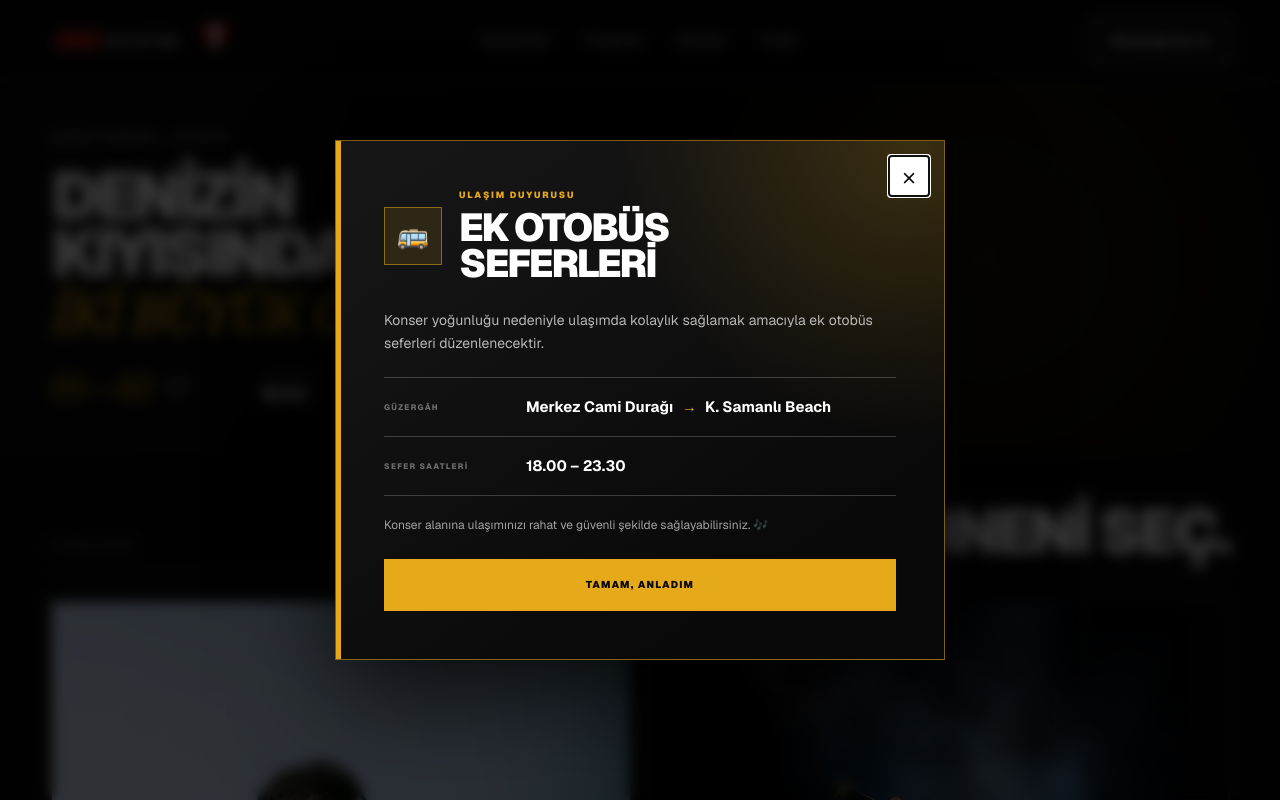
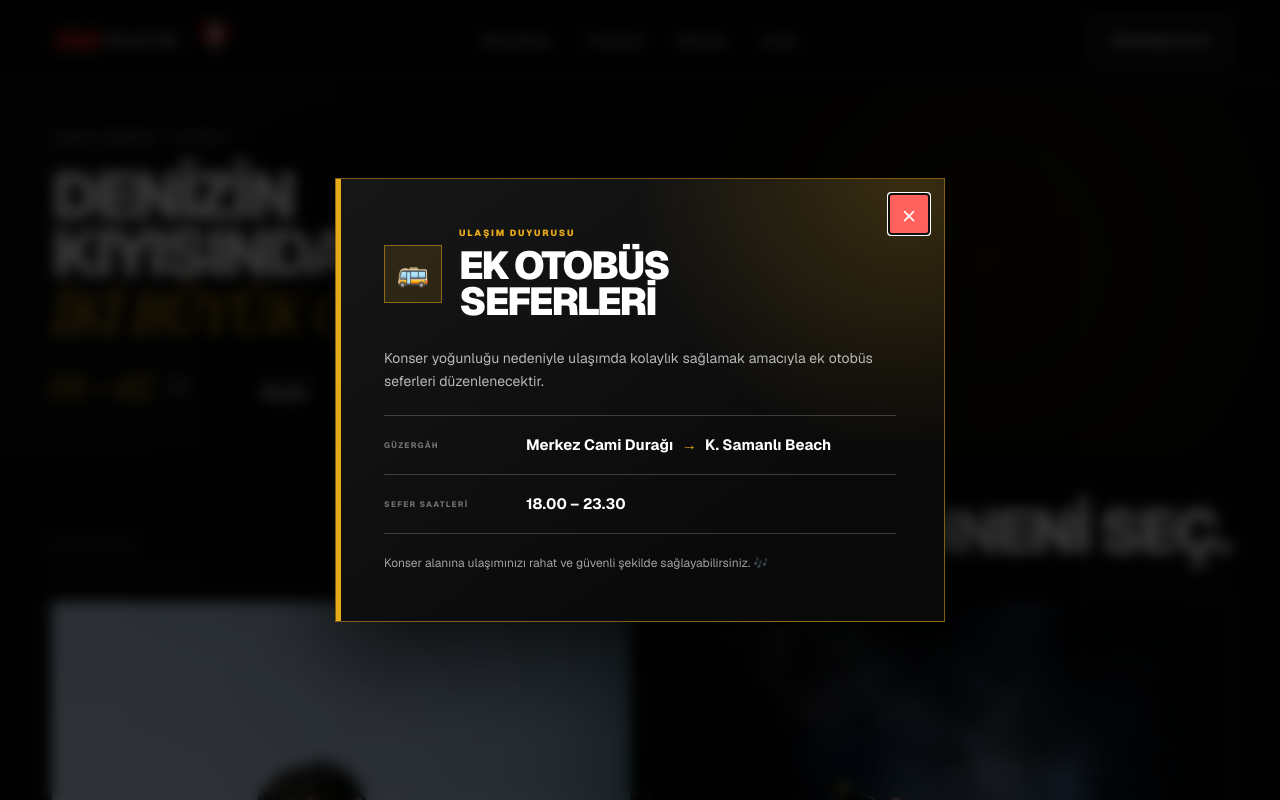
Before and after one commit to mahmutihsandal/sngweb, a Next.js app: page / in a window 1280 px wide. Shown: the top 800 px of the page. Built offline with nearby package versions, Linux system fonts and the light colour scheme.

Commit message:
Refine transport announcement close control

```diff
--- a/app/TransportAnnouncement.tsx
+++ b/app/TransportAnnouncement.tsx
@@ -68,10 +68,6 @@ export default function TransportAnnouncement() {
         <p className="transport-dialog-note">
           Konser alanına ulaşımınızı rahat ve güvenli şekilde sağlayabilirsiniz. 🎶
         </p>
-
-        <button className="transport-dialog-action" type="button" onClick={closeDialog}>
-          TAMAM, ANLADIM
-        </button>
       </div>
     </dialog>
   );
--- a/app/globals.css
+++ b/app/globals.css
@@ -66,8 +66,8 @@ section[id] { scroll-margin-top: 96px; }
   height: 42px;
   display: grid;
   place-items: center;
-  border: 1px solid rgba(255,255,255,.28);
-  background: rgba(8,8,8,.55);
+  border: 1px solid var(--red);
+  background: var(--red);
   color: #fff;
   font: inherit;
   cursor: pointer;
@@ -75,7 +75,7 @@ section[id] { scroll-margin-top: 96px; }
 }
 .transport-dialog-close span { font-size: 27px; font-weight: 300; line-height: 1; }
 .transport-dialog-close:hover,
-.transport-dialog-close:focus-visible { border-color: #fff; background: #fff; color: #090909; }
+.transport-dialog-close:focus-visible { border-color: #ff625d; background: #ff625d; color: #fff; }
 .transport-dialog-heading { display: flex; align-items: center; gap: 17px; padding-right: 45px; }
 .transport-dialog-icon {
   width: 58px;
@@ -125,26 +125,11 @@ section[id] { scroll-margin-top: 96px; }
 .transport-dialog-details strong { font-size: 15px; line-height: 1.45; }
 .transport-dialog-details b { margin: 0 5px; color: var(--gold); }
 .transport-dialog-note {
-  margin: 20px 0 24px;
+  margin: 20px 0 0;
   color: rgba(255,255,255,.62);
   font-size: 12px;
   line-height: 1.6;
 }
-.transport-dialog-action {
-  width: 100%;
-  min-height: 52px;
-  border: 1px solid var(--gold);
-  background: var(--gold);
-  color: #090909;
-  font: inherit;
-  font-size: 10px;
-  font-weight: 900;
-  letter-spacing: .12em;
-  cursor: pointer;
-  transition: background .2s ease, border-color .2s ease;
-}
-.transport-dialog-action:hover,
-.transport-dialog-action:focus-visible { border-color: #ffd15b; background: #ffd15b; }
 
 @keyframes transport-dialog-in {
   from { opacity: 0; transform: translateY(18px) scale(.98); }
@@ -814,7 +799,7 @@ footer {
   .transport-dialog-lead { margin: 22px 0 17px; font-size: 12px; }
   .transport-dialog-details > div { grid-template-columns: 1fr; gap: 7px; padding: 14px 0; }
   .transport-dialog-details strong { font-size: 13px; }
-  .transport-dialog-note { margin: 16px 0 19px; font-size: 11px; }
+  .transport-dialog-note { margin: 16px 0 0; font-size: 11px; }
   .site-header { height: 72px; grid-template-columns: 1fr auto; padding: 0 18px; }
   .header-brand { gap: 8px; }
   .header-brand-wordmark { gap: 9px; }
```
